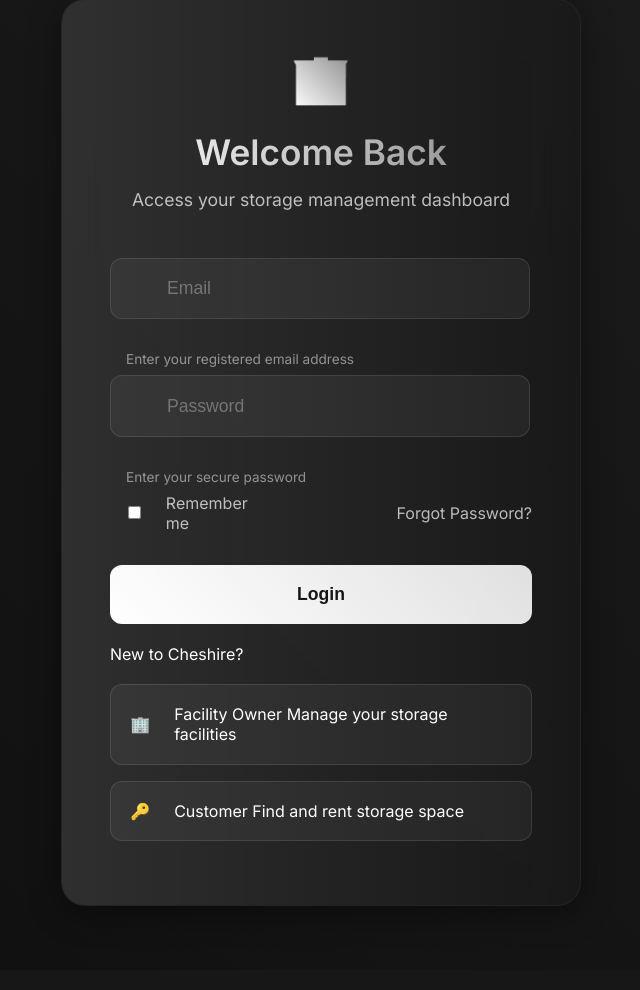
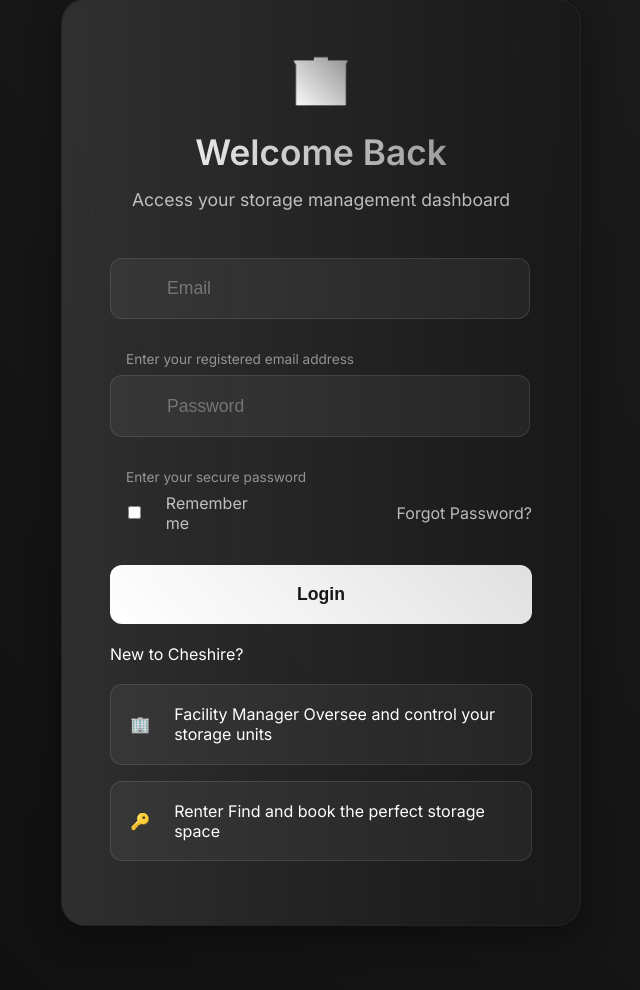
Before and after one commit to GOUTHAM-2002/Cheshire-, a Flask app: page /login in a window 1280 px wide. Shown: the part 155-1145 px from the top of the page, without its empty margins (319-959 px from the left). Before the commit the page ends 1061 px from the top, so only its background shows below. Run offline with Flask 3, Linux system fonts and the light colour scheme.

Commit message:
login page text feixed

```diff
--- a/templates/login.html
+++ b/templates/login.html
@@ -43,15 +43,15 @@
                 <a href="{{ url_for('signup', role='facility_owner') }}" class="btn-role facility">
                     <span class="role-icon">🏢</span>
                     <div class="role-text">
-                        <span class="role-title">Facility Owner</span>
-                        <span class="role-desc">Manage your storage facilities</span>
+                        <span class="role-title">Facility Manager</span>
+                        <span class="role-desc">Oversee and control your storage units</span>
                     </div>
                 </a>
                 <a href="{{ url_for('signup', role='customer') }}" class="btn-role customer">
                     <span class="role-icon">🔑</span>
                     <div class="role-text">
-                        <span class="role-title">Customer</span>
-                        <span class="role-desc">Find and rent storage space</span>
+                        <span class="role-title">Renter</span>
+                        <span class="role-desc">Find and book the perfect storage space</span>
                     </div>
                 </a>
             </div>
```
